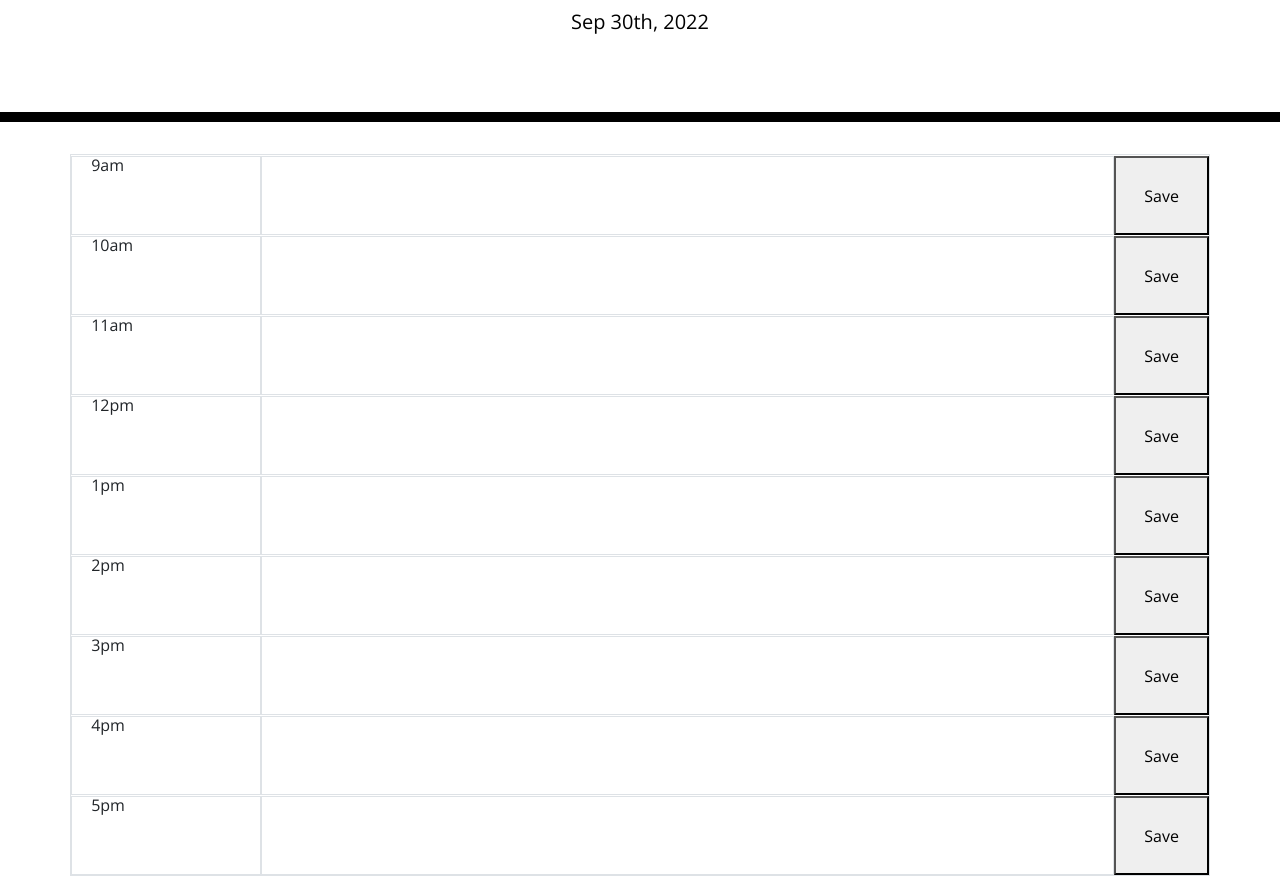
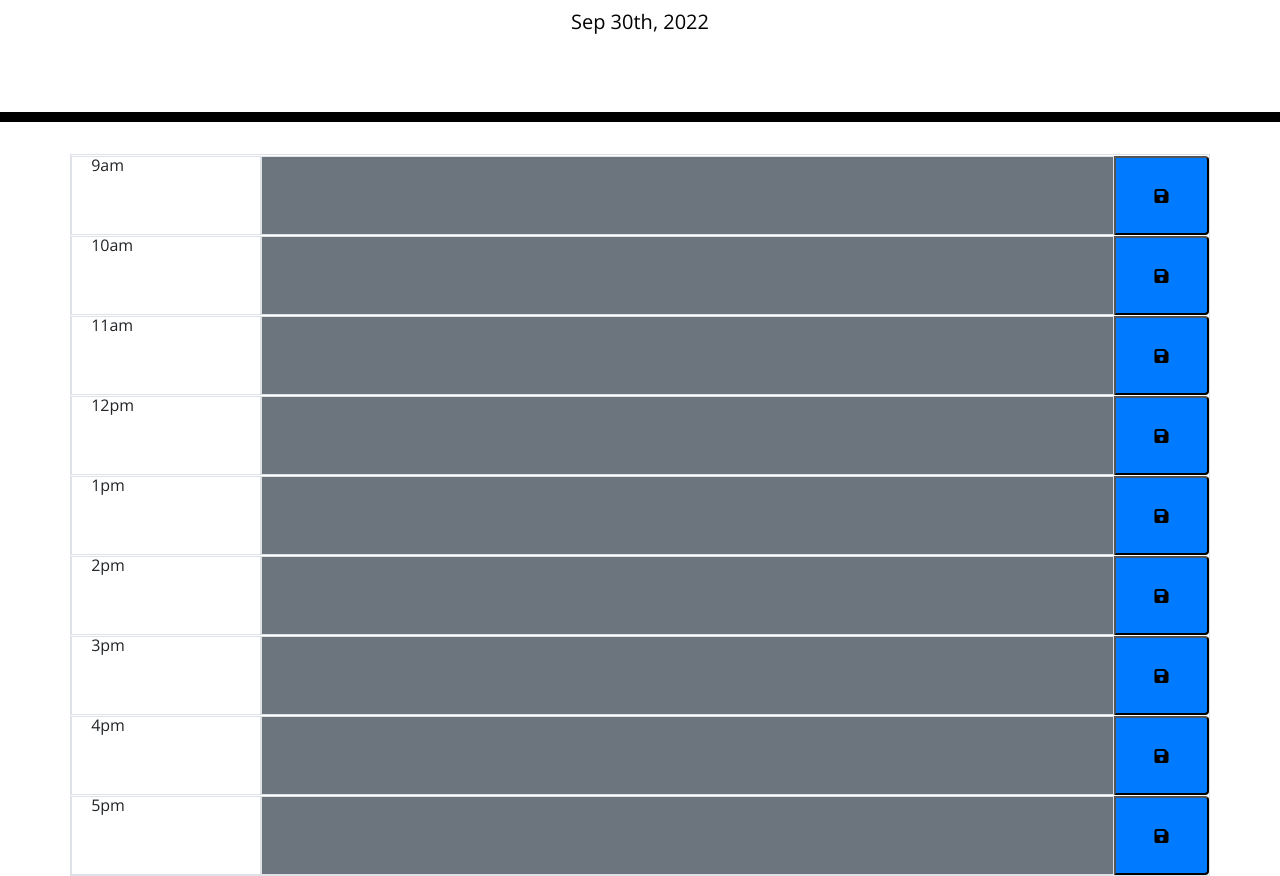
Before and after one commit to Nwsheats/Work-Day-Scheduler, a plain HTML site: page index.html in a window 1280 px wide. Shown: the part 182-1058 px from the top of the page. Drawn offline with nearby package versions, Linux system fonts and the light colour scheme.

Commit message:
attempted to add Local Storage logic and event onload function

```diff
--- a/index.html
+++ b/index.html
@@ -8,12 +8,12 @@
       rel="stylesheet"
       href="https://stackpath.bootstrapcdn.com/bootstrap/4.3.1/css/bootstrap.min.css"
     />
-    <link
-      rel="stylesheet"
-      href="https://use.fontawesome.com/releases/v5.8.1/css/all.css"
-      integrity="sha384-50oBUHEmvpQ+1lW4y57PTFmhCaXp0ML5d60M1M7uH2+nqUivzIebhndOJK28anvf"
-      crossorigin="anonymous"
-    />
+    <!-- <link
+    rel="stylesheet"
+    href="https://cdnjs.cloudflare.com/ajax/libs/font-awesome/6.2.0/css/all.min.css"
+    integrity="sha384-50oBUHEmvpQ+1lW4y57PTFmhCaXp0ML5d60M1M7uH2+nqUivzIebhndOJK28anvf"
+    crossorigin="anonymous"> -->
+    <link rel="stylesheet" href="https://cdnjs.cloudflare.com/ajax/libs/font-awesome/6.2.0/css/all.min.css" integrity="sha512-xh6O/CkQoPOWDdYTDqeRdPCVd1SpvCA9XXcUnZS2FmJNp1coAFzvtCN9BmamE+4aHK8yyUHUSCcJHgXloTyT2A==" crossorigin="anonymous" referrerpolicy="no-referrer" />
     <link
       href="https://fonts.googleapis.com/css?family=Open+Sans&display=swap"
       rel="stylesheet"
@@ -31,48 +31,48 @@
     <div class="container border" id="schedule">
         <form class="row">
             <div class="col-2 border" id="9"> 9am </div>
-            <input class="col-9 border" id="content"></input>
-            <button class="col edit_btn" id="save-button">Save</button>
+            <input class="col-9 border bg-secondary" id="content"></input>
+            <button class="col bg-primary rounded-right" id="save-button"><i class="fa-solid fa-floppy-disk"></i></button>
         </form>
         <form class="row">
             <div class="col-2 border" id="10"> 10am </div>
-            <input class="col-9 border" id="content"></input>
-            <button class="col edit_btn" id="save-button">Save</button>
+            <input class="col-9 border bg-secondary" id="content"></input>
+            <button class="col bg-primary rounded-right" id="save-button"><i class="fa-solid fa-floppy-disk"></i></button>
         </form>
         <form class="row" >
             <div class="col-2 border" id="11"> 11am </div>
-            <input class="col-9 border" id="content"></input>
-            <button class="col edit_btn" id="save-button">Save</button>
+            <input class="col-9 border bg-secondary" id="content"></input>
+            <button class="col bg-primary rounded-right" id="save-button"><i class="fa-solid fa-floppy-disk"></i></button>
         </form>
         <form class="row" >
             <div class="col-2 border" id="12"> 12pm </div>
-            <input class="col-9 border" id="content"></input>
-            <button class="col edit_btn" id="save-button">Save</button>
+            <input class="col-9 border bg-secondary" id="content"></input>
+            <button class="col bg-primary rounded-right" id="save-button"><i class="fa-solid fa-floppy-disk"></i></button>
         </form>
         <form class="row" >
             <div class="col-2 border" id="13"> 1pm </div>
-            <input class="col-9 border" id="content"></input>
-            <button class="col edit_btn" id="save-button">Save</button>
+            <input class="col-9 border bg-secondary" id="content"></input>
+            <button class="col bg-primary rounded-right" id="save-button"><i class="fa-solid fa-floppy-disk"></i></button>
         </form>
         <form class="row" >
             <div class="col-2 border" id="14"> 2pm </div>
-            <input class="col-9 border" id="content"></input>
-            <button class="col edit_btn" id="save-button">Save</button>
+            <input class="col-9 border bg-secondary" id="content"></input>
+            <button class="col bg-primary rounded-right" id="save-button"><i class="fa-solid fa-floppy-disk"></i></button>
         </form>
         <form class="row">
             <div class="col-2 border" id="15"> 3pm </div>
-            <input class="col-9 border" id="content"></input>
-            <button class="col edit_btn" id="save-button">Save</button>
+            <input class="col-9 border bg-secondary" id="content"></input>
+            <button class="col bg-primary rounded-right" id="save-button"><i class="fa-solid fa-floppy-disk"></i></button>
         </form>
         <form class="row" >
           <div class="col-2 border" id="16"> 4pm </div>
-          <input class="col-9 border" id="content"></input>
-          <button class="col edit_btn" id="save-button">Save</button>
+          <input class="col-9 border bg-secondary" id="content"></input>
+          <button class="col bg-primary rounded-right" id="save-button"><i class="fa-solid fa-floppy-disk"></i></button>
         </form>
       <form class="row">
           <div class="col-2 border" id="17"> 5pm </div>
-          <input class="col-9 border" id="content"></input>
-          <button class="col edit_btn" id="save-button">Save</button>
+          <input class="col-9 border bg-secondary" id="content"></input>
+          <button class="col bg-primary rounded-right" id="save-button"><i class="fa-solid fa-floppy-disk"></i></button>
       </form>
       </div>
     </div>
--- a/script.js
+++ b/script.js
@@ -15,12 +15,24 @@ let threePM = $('#15');
 let fourPM = $('#16');
 let fivePM = $('#17');
 
+addEventListener('load', (event) => {
+  let currentTime = moment();
+  let storedTask = JSON.parse(localStorage.getItem("stored-task"))
+  content.textContent = storedTask;
+  // if ()
+  // content.addClass("bg-danger")
+  // content.addClass("bg-success")
+
+});
+
 
 function contentSubmit(event) {
   event.preventDefault();
   let dailyTask = $('input[name="content"]').val();
   content.append('<li>' + dailyTask + '</li>');
   $('input[name="content"]').val('');
+  localStorage.setItem("stored-task", JSON.stringify(dailyTask));
 }
 
+
 scheduleBox.on('submit', contentSubmit);
```
